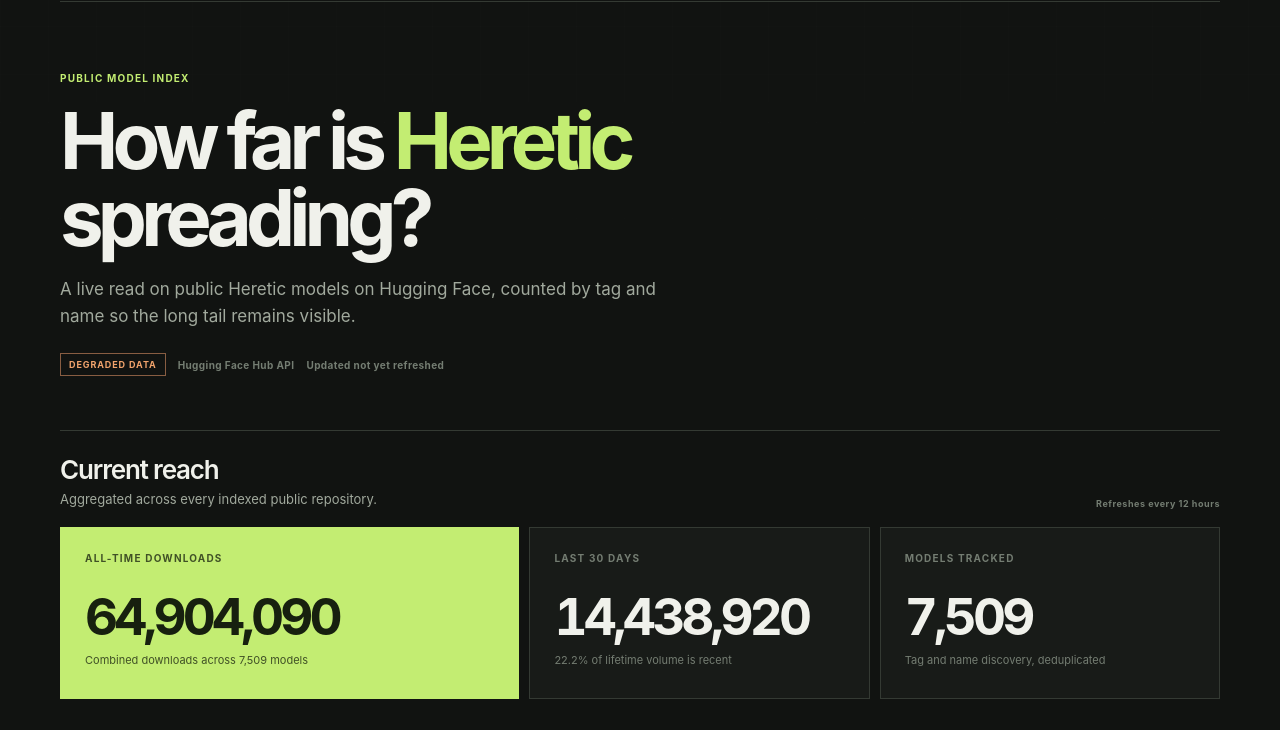
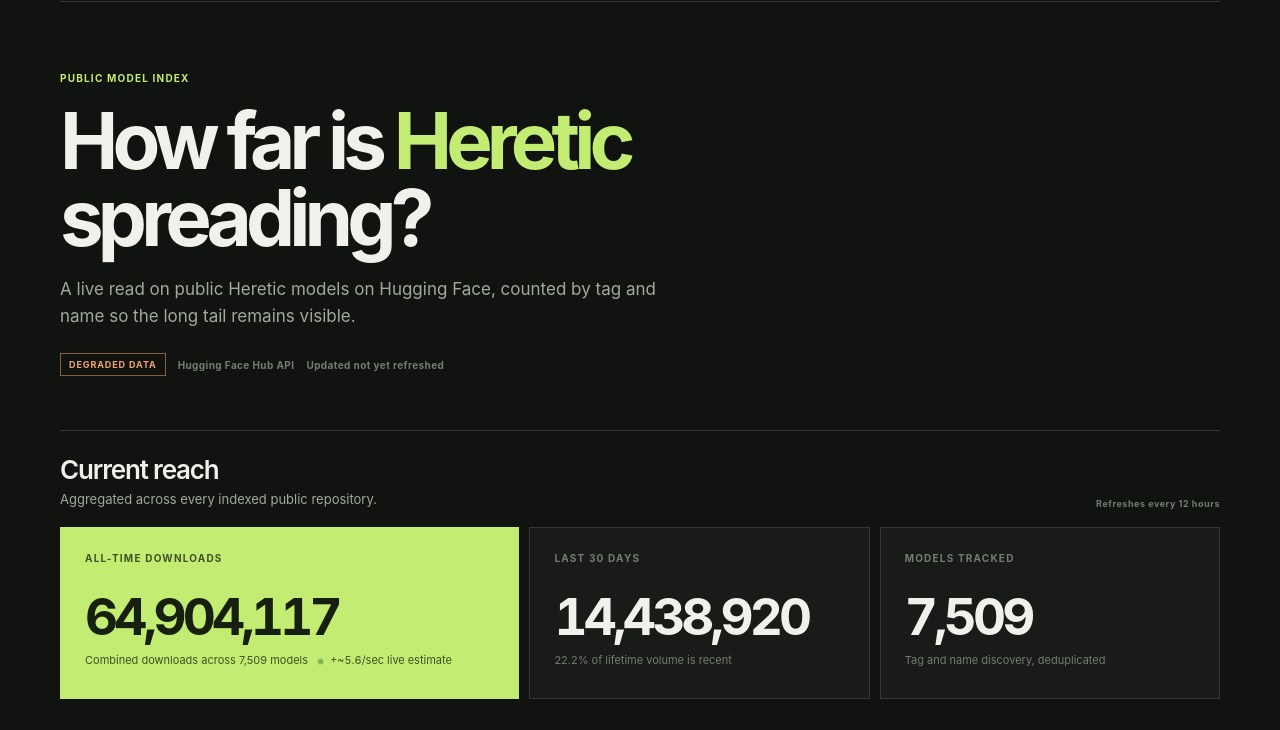
Before and after one commit to instax-dutta/heretic-live-agent, a website built with Vite: page index.html in a window 1280 px wide. Shown: the part 70-800 px from the top of the page. Built offline with nearby package versions, Linux system fonts and the light colour scheme; files whose address does not match are found by name.

Commit message:
Add live per-second download estimate with review fixes

```diff
--- a/api/stats-core.js
+++ b/api/stats-core.js
@@ -84,3 +84,23 @@
     },
   };
 }
+
+export const SECONDS_PER_DAY = 24 * 60 * 60;
+export const LIVE_RATE_WINDOW_DAYS = 30;
+
+export function estimateDownloadsPerSecond(last30DaysDownloads, windowDays = LIVE_RATE_WINDOW_DAYS) {
+  const total = Number(last30DaysDownloads || 0);
+  const windowSeconds = Number(windowDays || 0) * SECONDS_PER_DAY;
+  if (!Number.isFinite(total) || total <= 0) return 0;
+  if (!Number.isFinite(windowSeconds) || windowSeconds <= 0) return 0;
+  return total / windowSeconds;
+}
+
+export function estimateLiveTotal(baseTotal, last30DaysDownloads, elapsedSeconds, windowDays = LIVE_RATE_WINDOW_DAYS) {
+  const base = Number(baseTotal || 0);
+  const elapsed = Number(elapsedSeconds || 0);
+  if (!Number.isFinite(base)) return 0;
+  if (!Number.isFinite(elapsed) || elapsed <= 0) return Math.floor(base);
+  const rate = estimateDownloadsPerSecond(last30DaysDownloads, windowDays);
+  return Math.floor(base + rate * elapsed);
+}
--- a/api/stats.js
+++ b/api/stats.js
@@ -41,6 +41,11 @@
     return response.status(204).end();
   }
 
+  if (request.method && request.method !== "GET") {
+    response.setHeader("Cache-Control", "no-store");
+    return response.status(405).json({ error: "Method not allowed. Use GET." });
+  }
+
   const username = normalizeUsername(request.query?.username);
   if (username && !isValidUsername(username)) {
     return response.status(400).json({ error: "Enter a valid Hugging Face username." });
--- a/src/main.js
+++ b/src/main.js
@@ -1,4 +1,4 @@
-import { createRequestGate } from "../api/stats-core.js";
+import { createRequestGate, estimateDownloadsPerSecond, estimateLiveTotal } from "../api/stats-core.js";
 import { isValidUsername, normalizeUsername } from "../shared/username.js";
 import "./style.css";
 
@@ -8,6 +8,8 @@
 const fallback = { modelCount: 7509, allTimeDownloads: 64904090, last30DaysDownloads: 14438920 };
 let state = { scope: "global", loading: true, error: "", data: null, lastUpdated: null, validation: "" };
 const requestGate = createRequestGate();
+let liveTickerId = null;
+let liveBase = null;
 
 function format(value) {
   return nf.format(Number(value || 0));
@@ -28,8 +30,53 @@
 
 function timeAgo(value) {
   if (!value) return "not yet refreshed";
-  const minutes = Math.max(1, Math.round((Date.now() - new Date(value).getTime()) / 60000));
+  const timestamp = new Date(value).getTime();
+  if (!Number.isFinite(timestamp)) return "not yet refreshed";
+  const minutes = Math.max(1, Math.round((Date.now() - timestamp) / 60000));
   return minutes < 60 ? `${minutes} min ago` : `${Math.round(minutes / 60)} hr ago`;
+}
+
+function formatRate(rate) {
+  if (!Number.isFinite(rate) || rate < 0.1) return "";
+  return rate >= 10 ? String(Math.round(rate)) : rate.toFixed(1);
+}
+
+function stopLiveTicker() {
+  if (liveTickerId !== null) {
+    clearInterval(liveTickerId);
+    liveTickerId = null;
+  }
+  liveBase = null;
+}
+
+function startLiveTicker(totals) {
+  stopLiveTicker();
+  const rate = estimateDownloadsPerSecond(totals?.last30DaysDownloads);
+  if (!rate || rate <= 0) return;
+  if (typeof window !== "undefined" && typeof window.matchMedia === "function") {
+    try {
+      if (window.matchMedia("(prefers-reduced-motion: reduce)").matches) return;
+    } catch {
+      // If matchMedia throws, fall through and still tick.
+    }
+  }
+  // Anchor the estimate at render time: the API total is a point-in-time
+  // snapshot (refreshed every 12h), so we count forward from display time.
+  liveBase = {
+    total: Number(totals.allTimeDownloads || 0),
+    last30DaysDownloads: Number(totals.last30DaysDownloads || 0),
+    startedAt: Date.now(),
+  };
+  if (typeof setInterval !== "function") return;
+  liveTickerId = setInterval(() => {
+    const el = document.querySelector("#live-total");
+    if (!el || !liveBase) {
+      stopLiveTicker();
+      return;
+    }
+    const elapsedSeconds = (Date.now() - liveBase.startedAt) / 1000;
+    el.textContent = format(estimateLiveTotal(liveBase.total, liveBase.last30DaysDownloads, elapsedSeconds));
+  }, 1000);
 }
 
 function render() {
@@ -41,6 +88,8 @@
   const recentShare = totals.allTimeDownloads
     ? ((totals.last30DaysDownloads / totals.allTimeDownloads) * 100).toFixed(1)
     : 0;
+  const liveRate = estimateDownloadsPerSecond(totals.last30DaysDownloads);
+  const liveRateLabel = formatRate(liveRate);
 
   app.innerHTML = `
     <main class="shell">
@@ -76,8 +125,8 @@
         <div class="stats-grid">
           <article class="stat-card primary-stat">
             <div class="stat-label">ALL-TIME DOWNLOADS</div>
-            <div class="stat-value">${format(totals.allTimeDownloads)}</div>
-            <div class="stat-foot">Combined downloads across ${format(totals.modelCount)} models</div>
+            <div class="stat-value" id="live-total" aria-live="off" aria-atomic="false">${format(totals.allTimeDownloads)}</div>
+            <div class="stat-foot">Combined downloads across ${format(totals.modelCount)} models${liveRateLabel ? ` <span class="live-rate"><span class="live-dot" aria-hidden="true"></span>+~${liveRateLabel}/sec live estimate</span>` : ""}</div>
           </article>
           <article class="stat-card">
             <div class="stat-label">LAST 30 DAYS</div>
@@ -125,6 +174,7 @@
   document.querySelector("#lookup-form").addEventListener("submit", handleLookup);
   document.querySelector("#retry")?.addEventListener("click", () => fetchStats(state.scope === "user" ? username : undefined));
   document.querySelector("#clear")?.addEventListener("click", () => fetchStats());
+  startLiveTicker(totals);
 }
 
 function renderMethod() {
--- a/src/style.css
+++ b/src/style.css
@@ -197,6 +197,21 @@
 }
 .primary-stat .stat-value { color: var(--accent-ink); }
 .stat-foot { color: var(--subtle); font-size: 11px; line-height: 1.4; }
+.live-rate {
+  display: inline-flex;
+  align-items: center;
+  gap: 6px;
+  margin-left: 6px;
+  font-variant-numeric: tabular-nums;
+  white-space: nowrap;
+}
+.live-dot {
+  width: 7px;
+  height: 7px;
+  flex: 0 0 7px;
+  border-radius: 50%;
+  background: #2f6b2f;
+}
 
 .lookup-panel {
   display: grid;
@@ -334,6 +349,7 @@
 
 @media (prefers-reduced-motion: no-preference) {
   .loading-list span { animation: shimmer 1.5s ease-in-out infinite; }
+  .live-dot { animation: live-pulse 2s ease-in-out infinite; }
 }
 @media (prefers-reduced-motion: reduce) {
   html { scroll-behavior: auto; }
@@ -344,6 +360,7 @@
   }
 }
 @keyframes shimmer { 0%, 100% { opacity: .55; } 50% { opacity: 1; } }
+@keyframes live-pulse { 0%, 100% { opacity: 1; transform: scale(1); } 50% { opacity: .45; transform: scale(.8); } }
 
 @media (max-width: 960px) {
   .stats-grid { grid-template-columns: repeat(2, minmax(0, 1fr)); }
```
Also changed, not shown: test/stats-core.test.js (+17 -0 lines), test/stats.test.js (+25 -0 lines), README.md.
